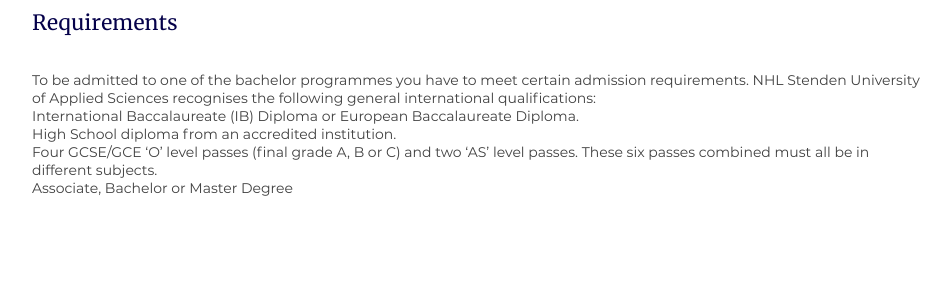
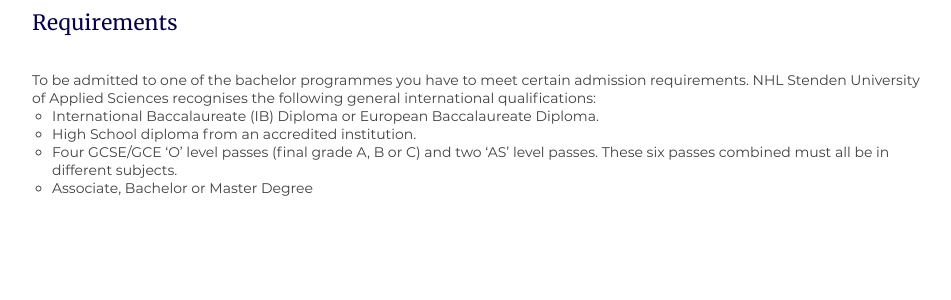
Before and after one commit to lukas-kirchhoff/Professional-Website, a PHP site: page /html/banking.html in a window 1280 px wide. Shown: the part 1191-1491 px from the top of the page, without its empty margins (158-1109 px from the left). Run offline with PHP 8.4, Linux system fonts and the light colour scheme.

Commit message:
added points to list | hylke happy now

```diff
--- a/css/main.css
+++ b/css/main.css
@@ -549,6 +549,7 @@
 	font-size: 36px;
 }
 
-.req-list ul li{
-	list-style-type: circle;
+.req-list ul {
+    list-style-type: circle;
+    padding-left: 20px;
 }
```
